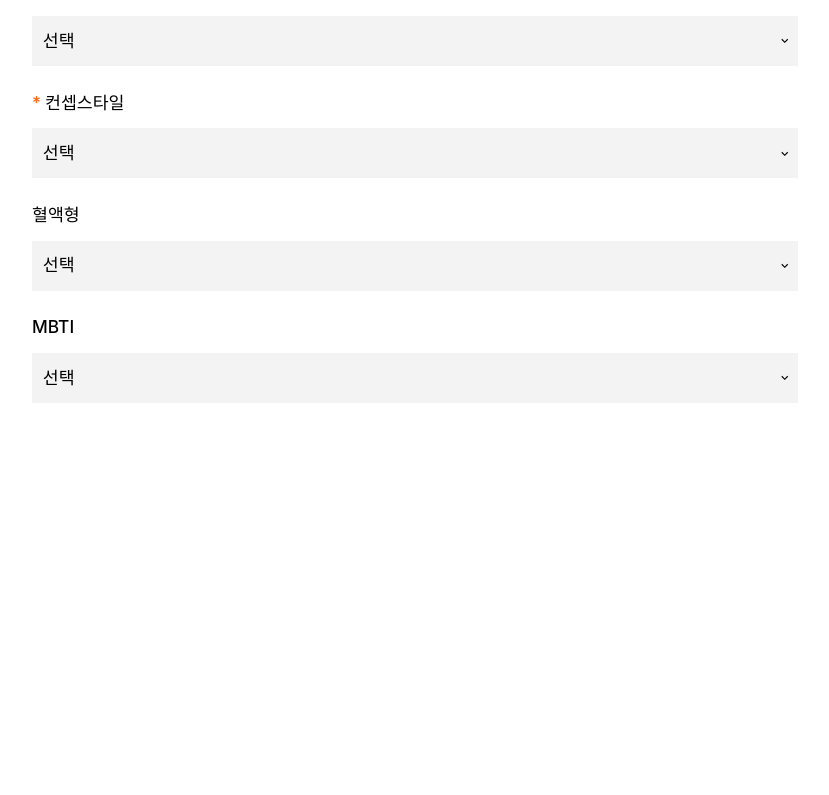
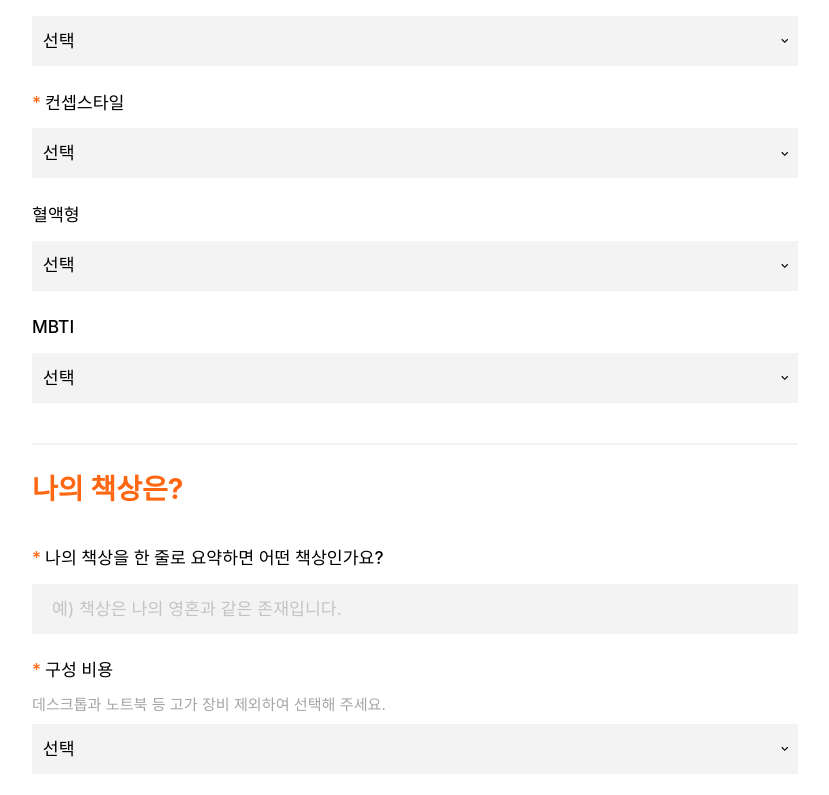
Before and after one commit to MyDeskDev/my-desk-front, a Next.js app: page /invite/desks/new in a window 1280 px wide. Shown: the part 1762-2557 px from the top of the page, without its empty margins (226-1055 px from the left). Before the commit the page ends 2212 px from the top, so only its background shows below. Built offline with nearby package versions, Linux system fonts and the light colour scheme; a web font is replaced by a local one.

Commit message:
마이데스크 작성 초대 책상 요약 추가

```diff
--- a/src/pages/invite/desks/new.tsx
+++ b/src/pages/invite/desks/new.tsx
@@ -160,6 +160,29 @@ const InviteCreateDesk: NextPage = () => {
                 </Select>
               </InputBox>
             </DeskInputSection>
+            <DeskInputSection>
+              <FormSectionLabel label="나의 책상은?" />
+              <InputBox
+                label="나의 책상을 한 줄로 요약하면 어떤 책상인가요?"
+                isRequired
+              >
+                <TextInput placeholder="예) 책상은 나의 영혼과 같은 존재입니다." />
+              </InputBox>
+              <InputBox
+                label="구성 비용"
+                helperText="데스크톱과 노트북 등 고가 장비 제외하여 선택해 주세요."
+                isRequired
+              >
+                <Select placeholder="선택">
+                  <option value="10-">10만원 미만</option>
+                  <option value="10+">10만원대</option>
+                  <option value="20+">20만원대</option>
+                  <option value="30+">30만원대</option>
+                  <option value="40+">40만원대</option>
+                  <option value="50+">50만원 이상</option>
+                </Select>
+              </InputBox>
+            </DeskInputSection>
           </Box>
         </form>
       </main>
```
